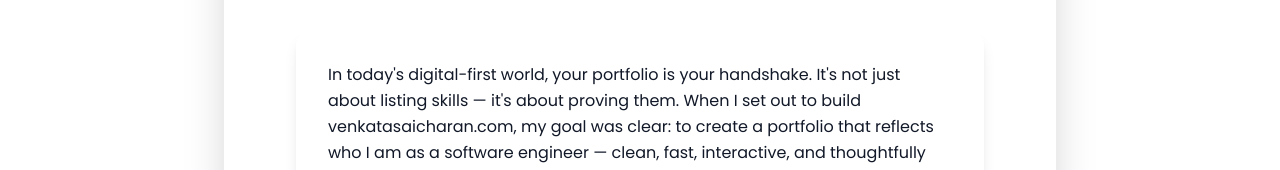
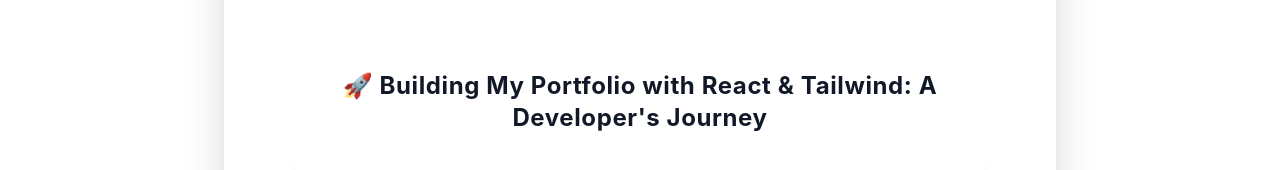
Before and after one commit to saicharankarasala/sai-charan-website, a React (Vite) app: page /blog/portfolio-case-study in a window 1280 px wide. Shown: the part 770-940 px from the top of the page. Built offline with nearby package versions, Linux system fonts and the light colour scheme.

Commit message:
Restore '🚀 Building My Portfolio with React & Tailwind' as subtitle below main title

```diff
--- a/src/data/blogData.js
+++ b/src/data/blogData.js
@@ -15,6 +15,7 @@ export const blogPosts = [
     lastUpdated: "05-10-2025",
     content: `
 <article class="prose lg:prose-xl max-w-none mx-auto p-6">
+  <h2 class="mb-6 text-xl md:text-2xl font-semibold text-center text-gray-800">🚀 Building My Portfolio with React & Tailwind: A Developer's Journey</h2>
   <section class="mb-14 p-8 bg-white/90 rounded-2xl shadow-lg border border-gray-100">
     <p class="mb-4">In today's digital-first world, your portfolio is your handshake. It's not just about listing skills — it's about proving them. When I set out to build <a href="https://www.venkatasaicharan.com" target="_blank">venkatasaicharan.com</a>, my goal was clear: to create a portfolio that reflects who I am as a software engineer — clean, fast, interactive, and thoughtfully engineered.</p>
     <p>This blog shares how I built my portfolio from the ground up using <strong>React</strong>, <strong>Vite</strong>, <strong>Tailwind CSS</strong>, and <strong>Framer Motion</strong> — and the key decisions, tools, and techniques that brought it all together.</p>
```
